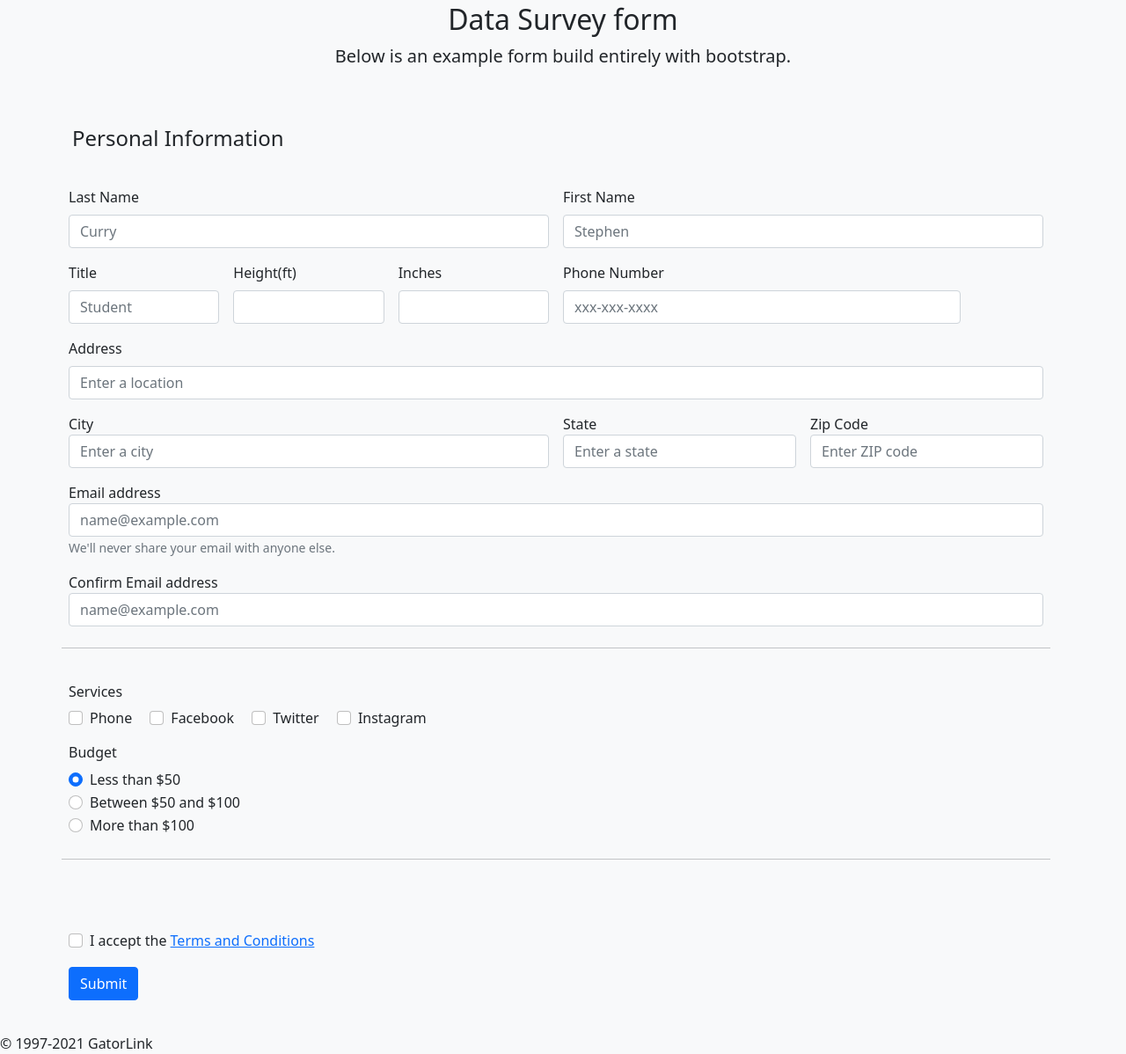
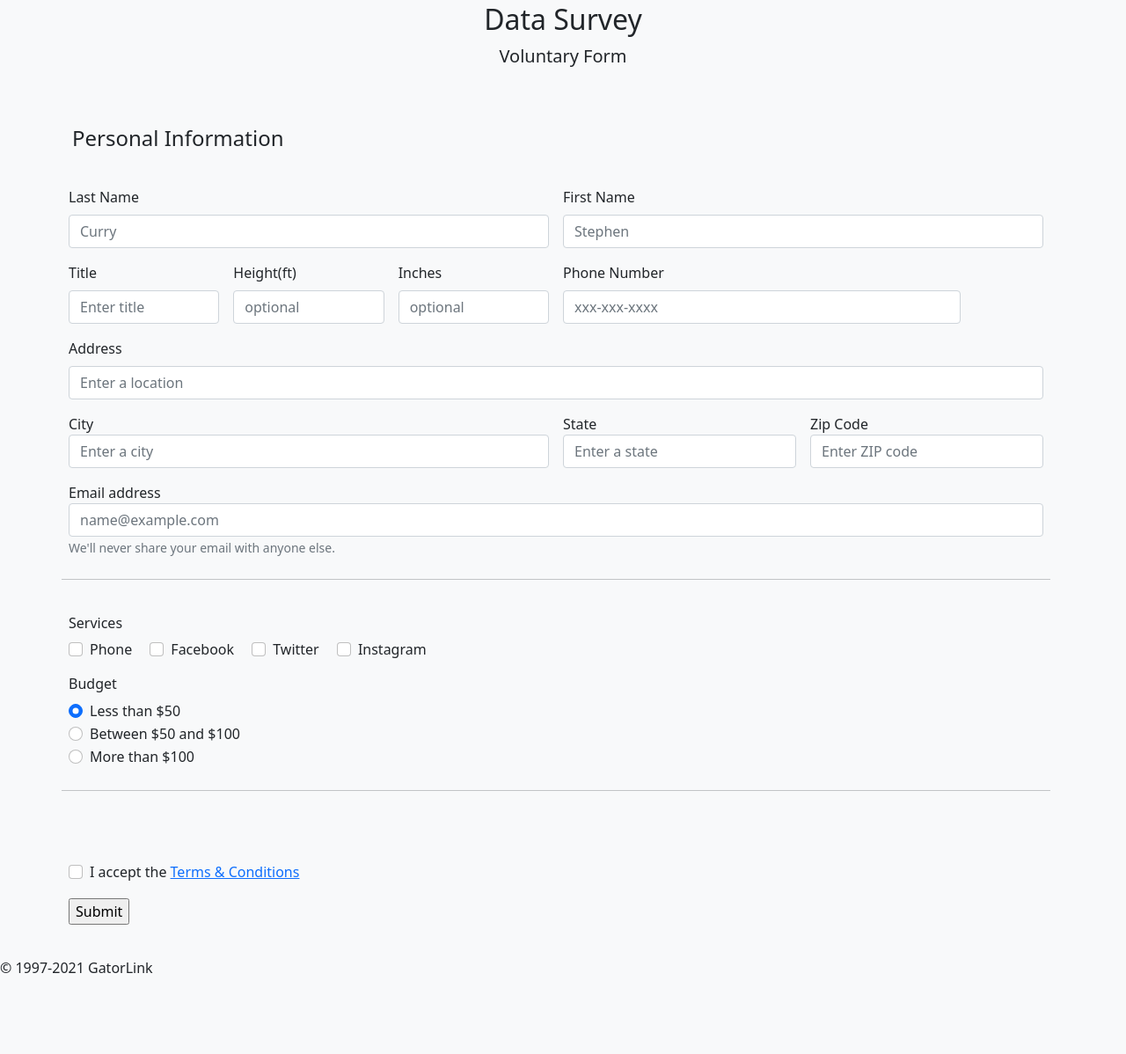
Before and after one commit to darylagoncillo/Data-Survey, a plain HTML site: page index.html in a window 1280 px wide. Shown: the part 129-1327 px from the top of the page at 88% size. After the commit the page ends 1241 px from the top, so only its background shows below. Drawn offline with nearby package versions, Linux system fonts and the light colour scheme.

Commit message:
part A complete

```diff
--- a/index.html
+++ b/index.html
@@ -12,6 +12,17 @@
 
     <title>Data Survey Form</title>
     <script src="https://www.google.com/recaptcha/api.js" async defer></script>
+
+    <script>
+        window.onload = function() {
+        var recaptcha = document.forms["Seu-Form"]["g-recaptcha-response"];
+        recaptcha.required = true;
+        recaptcha.oninvalid = function(e) {
+        alert("Please complete captcha");
+          }
+       }
+       </script>
+
 </head>
 
 <body class="bg-light">
@@ -20,8 +31,8 @@
         <div class="py-5 text-center">
             <img class="mb-4 d-block mx-auto" src="https://getbootstrap.com/docs/5.1/assets/brand/bootstrap-logo.svg"
                 alt="Bootstrap Logo" width="72" height="60">
-            <h2>Data Survey form</h2>
-            <p class="lead">Below is an example form build entirely with bootstrap.</p>
+            <h2>Data Survey</h2>
+            <p class="lead">Voluntary Form</p>
         </div>
     </div>
 
@@ -31,42 +42,42 @@
             <div class="row g-3">
                 <div class="col-sm-6">
                     <label for="lastName" class="form-label">Last Name</label>
-                    <input id="lastName" type="text" class="form-control" placeholder="Curry" required>
+                    <input id="lastName" type="text" maxlength="40" class="form-control" placeholder="Curry" required>
                     <div class="invalid-feedback">
                         Valid last name is required.
                     </div>
                 </div>
                 <div class="col-sm-6">
                     <label for="firstName" class="form-label">First Name</label>
-                    <input id="firstName" type="text" class="form-control" placeholder="Stephen" required>
+                    <input id="firstName" type="text" maxlength="40" class="form-control" placeholder="Stephen" required>
                     <div class="invalid-feedback">
                         Valid first name is required.
                     </div>
                 </div>
                 <div class="col-sm-2">
                     <label for="title" class="form-label">Title</label>
-                    <input id ="title" type="text" class="form-control" placeholder="Student"required>
+                    <input id ="title" type="text" class="form-control" placeholder="Enter title"required>
                     <div class="invalid-feedback">
                         Valid title is required.
                     </div>
                 </div>
                 <div class="col-sm-2">
                     <label for="heightFeet" class="form-label">Height(ft)</label>
-                    <input id ="heightFeet" type="text" class="form-control"required>
+                    <input id ="heightFeet" type="text" maxlength="2" placeholder="optional" class="form-control">
                     <div class="invalid-feedback">
                         Valid feet is required.
                     </div>
                 </div>
                 <div class="col-sm-2">
                     <label for="heightInch" class="form-label">Inches</label>
-                    <input id ="heightInch" type="text" class="form-control"required>
+                    <input id ="heightInch" type="text" maxlength="2" placeholder="optional" class="form-control">
                     <div class="invalid-feedback">
                         Valid inches is required.
                     </div>
                 </div>
                 <div class="col-sm-5">
                     <label for="phoneNumber" class="form-label">Phone Number</label>
-                    <input id ="phoneNumber" type="text" class="form-control" placeholder="xxx-xxx-xxxx"required>
+                    <input id ="phoneNumber" type="tel" maxlength="10" class="form-control" placeholder="xxx-xxx-xxxx"required>
                     <div class="invalid-feedback">
                         Valid number is required.
                     </div>
@@ -74,7 +85,7 @@
                 <div class="col-12">
                     <label for="address" class="form-label">Address</label>
                     <div class="input-group">
-                        <input id="address" type="text" class="form-control" placeholder="Enter a location" required>
+                        <input id="address" type="text" maxlength="40" class="form-control" placeholder="Enter a location" required>
                     </div>
                     <div class="invalid-feedback">
                         Valid address is required.
@@ -96,9 +107,9 @@
                 </div>
                 <div class="col-3">
                     <label for="zip">Zip Code</label>
-                    <input type="text" class="form-control" id="zip" placeholder="Enter ZIP code" required>
+                    <input type="number" min="10000" max="99999" class="form-control" id="zip" placeholder="Enter ZIP code" required>
                     <div class="invalid-feedback">
-                      Please provide a valid ZIP code.
+                      ZIP Code must be 5 digits.
                     </div>
                 </div>
                 <div class="col-12">
@@ -107,13 +118,6 @@
                     <small id="emailInput" class="form-text text-muted">We'll never share your email with anyone else.</small>
                     <div class="invalid-feedback">
                         Please provide a valid Email.
-                      </div>
-                </div>
-                <div class="col-12">
-                    <label for="emailAddressConfirmation">Confirm Email address</label>
-                    <input type="emailConfirm" class="form-control" id="emailAddressConfirm" placeholder="name@example.com" required>
-                    <div class="invalid-feedback">
-                        Please confirm your Email.
                       </div>
                 </div>
 
@@ -166,19 +170,22 @@
 
                 <div class="col-12">
                     <form action="?" method="POST">
-                        <div class="g-recaptcha" data-sitekey="6LfqDmsdAAAAAChXN8iWZBLxHaREbY62amJ27LiO"></div>
+                        <div class="g-recaptcha" data-sitekey="6LfqDmsdAAAAAChXN8iWZBLxHaREbY62amJ27LiO">
+                        </div>
                         <br/>
                       </form>
                 </div>
                 <div class="col-12">
                     <div class="form-check">
-                        <input class="form-check-input" type="checkbox" value="" id="flexCheckDefault">
+                        <input class="form-check-input" type="checkbox" required value="" id="flexCheckDefault">
                         <label class="form-check-label" for="flexCheckDefault">
-                          I accept the <a id="link" href="#">Terms and Conditions<a>
+                          I accept the <a id="link" href="#">Terms & Conditions<a>
                         </label>
                     </div>
                 </div>
-                <button type="submit" class="btn btn-primary">Submit</button>
+                <form action="https://google.com">
+                    <input type="submit" value="Submit" />
+                </form>
                 <pre>
                 </pre>
             </div>
@@ -224,6 +231,7 @@
         });
     </script>
 
+
 </body>
 
 <footer>&copy; 1997-2021 GatorLink</footer>
```
